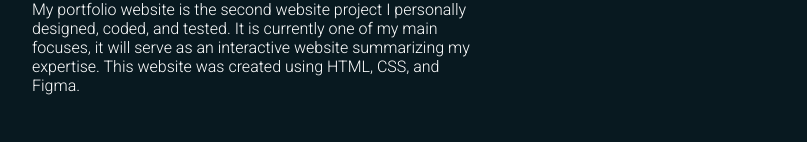
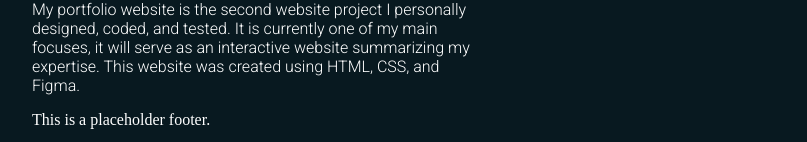
Before and after one commit to ranellbumbasi/Portfolio-Website, a plain HTML site: page index.html in a window 1280 px wide. Shown: the part 1302-1444 px from the top of the page, without its empty margins (232-1039 px from the left). Before the commit the page ends 1413 px from the top, so only its background shows below. Drawn offline with Linux system fonts and the light colour scheme.

Commit message:
Test for GitHub

```diff
--- a/index.html
+++ b/index.html
@@ -93,5 +93,8 @@
         </p>
       </ul>
     </main>
+    <footer>
+      <p>This is a placeholder footer.</p>
+    </footer>
   </body>
 </html>
```
